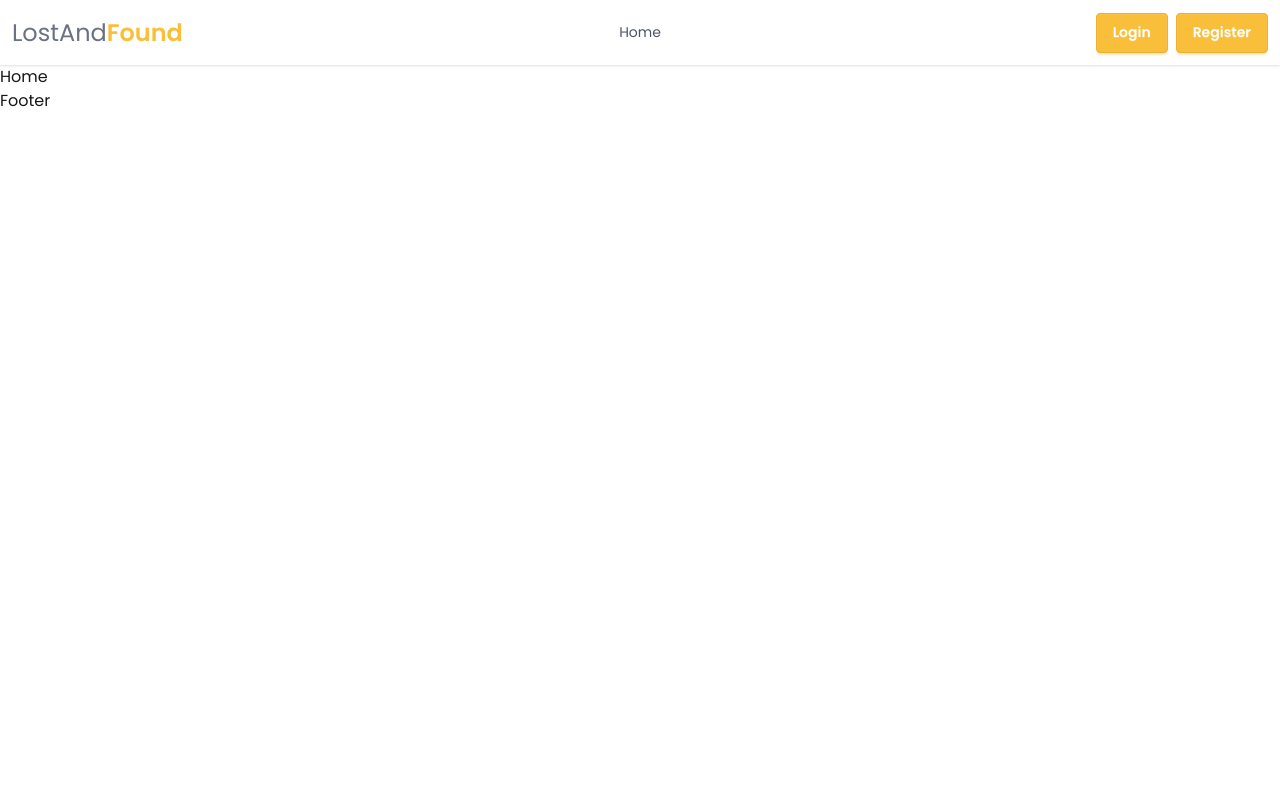
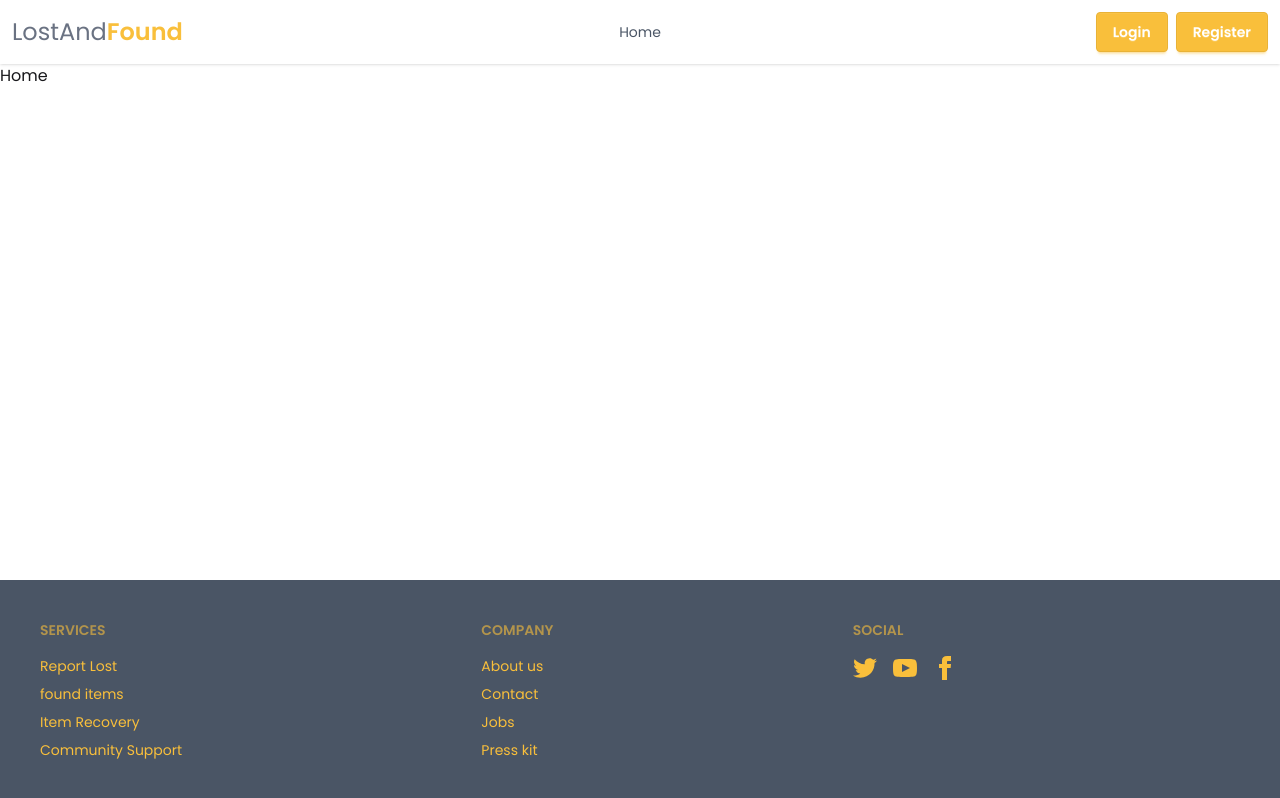
Before and after one commit to jobaied24/assignment_11_client, a React (Vite) app: page / in a window 1280 px wide. Built offline with nearby package versions, Linux system fonts and the light colour scheme.

Commit message:
added footer

```diff
--- a/src/Layout/RootLayout.jsx
+++ b/src/Layout/RootLayout.jsx
@@ -5,9 +5,14 @@
 
 const RootLayout = () => {
     return (
-        <div>
+        <div className='min-h-screen flex flex-col'>
+
             <Navbar></Navbar>
+
+            <div className='flex-grow'>
             <Outlet></Outlet>
+            </div>
+
             <Footer></Footer>
         </div>
     );
--- a/src/shared/Footer.jsx
+++ b/src/shared/Footer.jsx
@@ -2,9 +2,60 @@
 
 const Footer = () => {
     return (
-        <div>
-            <h1>Footer</h1>
-        </div>
+<footer className="footer sm:footer-horizontal bg-gray-600 text-primary p-10">
+  <nav>
+    <h6 className="footer-title">Services</h6>
+    <a className="link link-hover"> Report Lost</a>
+    <a className="link link-hover">found items</a>
+    <a className="link link-hover">Item Recovery</a>
+    <a className="link link-hover">Community Support</a>
+  </nav>
+  <nav>
+    <h6 className="footer-title">Company</h6>
+    <a className="link link-hover">About us</a>
+    <a className="link link-hover">Contact</a>
+    <a className="link link-hover">Jobs</a>
+    <a className="link link-hover">Press kit</a>
+  </nav>
+  <nav>
+    <h6 className="footer-title">Social</h6>
+    <div className="grid grid-flow-col gap-4">
+      <a>
+        <svg
+          xmlns="http://www.w3.org/2000/svg"
+          width="24"
+          height="24"
+          viewBox="0 0 24 24"
+          className="fill-current">
+          <path
+            d="M24 4.557c-.883.392-1.832.656-2.828.775 1.017-.609 1.798-1.574 2.165-2.724-.951.564-2.005.974-3.127 1.195-.897-.957-2.178-1.555-3.594-1.555-3.179 0-5.515 2.966-4.797 6.045-4.091-.205-7.719-2.165-10.148-5.144-1.29 2.213-.669 5.108 1.523 6.574-.806-.026-1.566-.247-2.229-.616-.054 2.281 1.581 4.415 3.949 4.89-.693.188-1.452.232-2.224.084.626 1.956 2.444 3.379 4.6 3.419-2.07 1.623-4.678 2.348-7.29 2.04 2.179 1.397 4.768 2.212 7.548 2.212 9.142 0 14.307-7.721 13.995-14.646.962-.695 1.797-1.562 2.457-2.549z"></path>
+        </svg>
+      </a>
+      <a>
+        <svg
+          xmlns="http://www.w3.org/2000/svg"
+          width="24"
+          height="24"
+          viewBox="0 0 24 24"
+          className="fill-current">
+          <path
+            d="M19.615 3.184c-3.604-.246-11.631-.245-15.23 0-3.897.266-4.356 2.62-4.385 8.816.029 6.185.484 8.549 4.385 8.816 3.6.245 11.626.246 15.23 0 3.897-.266 4.356-2.62 4.385-8.816-.029-6.185-.484-8.549-4.385-8.816zm-10.615 12.816v-8l8 3.993-8 4.007z"></path>
+        </svg>
+      </a>
+      <a>
+        <svg
+          xmlns="http://www.w3.org/2000/svg"
+          width="24"
+          height="24"
+          viewBox="0 0 24 24"
+          className="fill-current">
+          <path
+            d="M9 8h-3v4h3v12h5v-12h3.642l.358-4h-4v-1.667c0-.955.192-1.333 1.115-1.333h2.885v-5h-3.808c-3.596 0-5.192 1.583-5.192 4.615v3.385z"></path>
+        </svg>
+      </a>
+    </div>
+  </nav>
+</footer>
     );
 };
 
--- a/src/shared/Navbar.jsx
+++ b/src/shared/Navbar.jsx
@@ -4,7 +4,7 @@
 const Navbar = () => {
 
   const link = <div className='text-gray-600'>
-  <NavLink><li><a>Home</a></li></NavLink>
+  <NavLink><li>Home</li></NavLink>
   </div>
 
     return (
```
